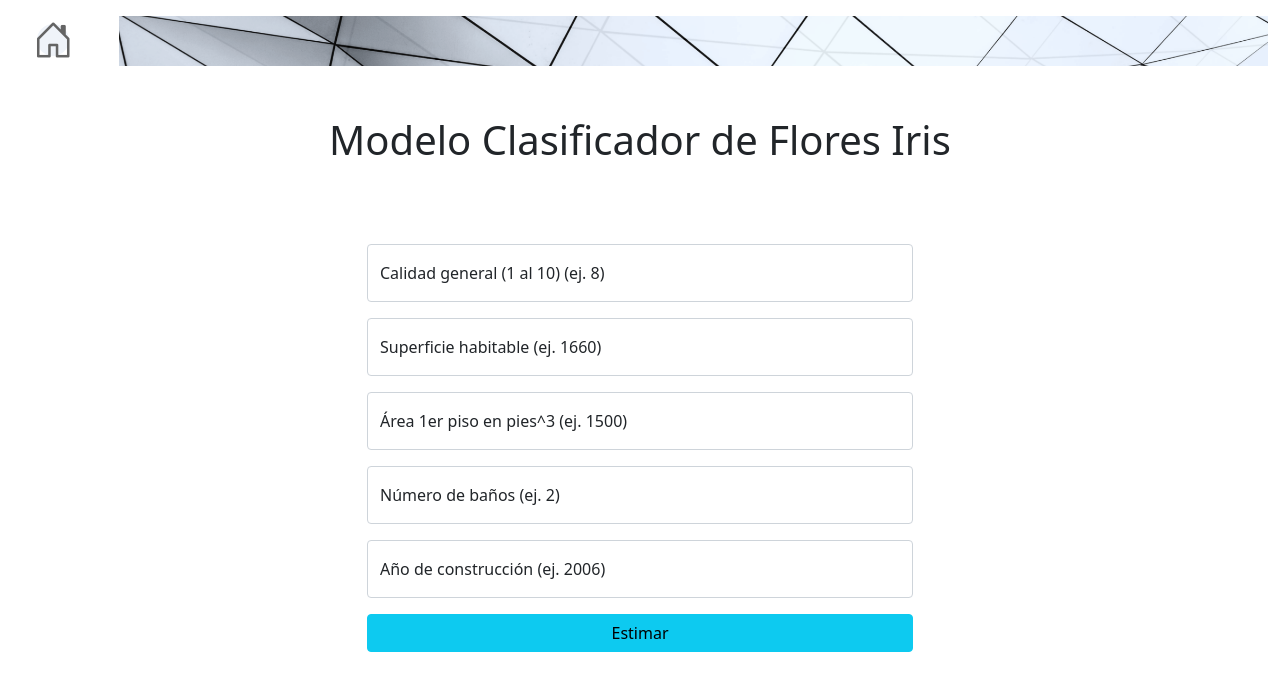
After one commit to heberth18/heberth-website, a Django app: page /casa/ in a window 1280 px wide. The commit adds this page. Shown: the top 691 px of the page. Run offline with Django 4.2, Linux system fonts and the light colour scheme; parts of the project's set-up code (start-up, migrations or seed data) failed here and were passed over.

Commit message:
modification html

```diff
--- /dev/null
+++ b/portfolio_app/templates/portfolio_app/casa.html
@@ -0,0 +1,136 @@
+{% load static %}
+
+<!DOCTYPE html>
+<html lang="en">
+<head>
+    <meta charset="UTF-8">
+    <meta http-equiv="X-UA-Compatible" content="IE=edge">
+    <meta name="viewport" content="width=device-width, initial-scale=1.0">
+
+    <!-- CSS / JS Externos -->
+    <link href="https://cdn.jsdelivr.net/npm/bootstrap@5.0.2/dist/css/bootstrap.min.css" rel="stylesheet" integrity="sha384-EVSTQN3/azprG1Anm3QDgpJLIm9Nao0Yz1ztcQTwFspd3yD65VohhpuuCOmLASjC" crossorigin="anonymous">
+    <link rel="stylesheet" href="https://cdn.jsdelivr.net/npm/bootstrap-icons@1.10.3/font/bootstrap-icons.css">
+    <script src="https://cdn.jsdelivr.net/npm/bootstrap@5.0.2/dist/js/bootstrap.bundle.min.js" integrity="sha384-MrcW6ZMFYlzcLA8Nl+NtUVF0sA7MsXsP1UyJoMp4YLEuNSfAP+JcXn/tWtIaxVXM" crossorigin="anonymous"></script>
+
+
+    <!-- CSS / JS Internos -->
+    <link rel="shortcut icon" type="image/png" href="{% static 'img/favicon.ico' %}"/>
+    <link rel="stylesheet" type="text/css" href="{% static 'css/style.css' %}">
+    <script src="{% static 'js/script.js' %}"></script>
+
+    <!-- Título de la página -->
+    <title>Heberth Caripá</title>
+</head>
+
+<body>
+
+    <div class="container-fluid">
+
+        <!-- Imagen del encabezado -->
+        <div class="row mb-1 " >
+            <div class="col-1 my-3 d-flex align-items-center justify-content-center">
+                <h1>
+                    <a target="" href="{% url 'index' %}" >
+                        <span class="icon-stack">
+                            <i class="bi bi-house-door" style="font-size: 2.5em"></i>
+                        </span>
+                    </a>
+                </h1>
+            </div>
+            <div class="col-md-11 my-3" >
+                <img src="{% static 'img/modern-art.png' %}"
+                    style="width: 100%; height: 50px; object-fit: cover;" >
+            </div>
+        </div>
+
+        <!-- Título del encabezado-->
+        <div class="row">
+            <div class="col-1"></div>
+            <div class="col-10 my-4">
+                <h1 class="text-center">Modelo Clasificador de Flores Iris</h1>
+            </div>
+            <div class="col-1"></div>
+        </div>
+
+        <!-- Contenido -->
+    <div class="container">
+
+        <!-- Nueva fila -->
+        <div class="row">
+
+            <!-- Columna izquierda vacía -->
+            <div class="col-3"></div>
+
+            <!-- Columna central -->
+            <div class="col-6 mt-5">
+                <div class="row">
+                    <br>
+                    <!-- Formulario -->
+                    <form method="post">
+                        {% csrf_token %}
+
+                        <!-- Campo 1: Calidad general del 1 al 10 (OverallQual) -->
+                        <div class="form-floating mb-3">
+                            <input type="number" name="OverallQual" class="form-control" id="OverallQual" step="1" placeholder="8" value="" min="1" max="10">
+                            <label for="OverallQual">Calidad general (1 al 10) (ej. 8)</label>
+                        </div>
+
+                        <!-- Campo 2: Superficie habitable (GrLivArea) -->
+                        <div class="form-floating mb-3">
+                            <input type="number" name="GrLivArea" class="form-control" id="GrLivArea" step="1" placeholder="1660" value="">
+                            <label for="GrLivArea">Superficie habitable (ej. 1660)</label>
+                        </div>
+
+                        <!-- Campo 3: Área en pies cuadrados del 1er piso (1stFlrSF) -->
+                        <div class="form-floating mb-3">
+                            <input type="number" name="1stFlrSF" class="form-control" id="1stFlrSF" step="1" placeholder="1500" value="">
+                            <label for="1stFlrSF">Área 1er piso en pies^3 (ej. 1500)</label>
+                        </div>
+
+                        <!-- Campo 4: Número de baños (FullBath) -->
+                        <div class="form-floating mb-3">
+                            <input type="number" name="FullBath" class="form-control" id="FullBath" step="1" placeholder="2" value="">
+                            <label for="FullBath">Número de baños (ej. 2)</label>
+                        </div>
+
+                        <!-- Campo 5: Año de construcción (YearBuilt) -->
+                        <div class="form-floating mb-3">
+                            <input type="number" name="YearBuilt" class="form-control" id="YearBuilt" step="1" placeholder="2006" value="">
+                            <label for="YearBuilt">Año de construcción (ej. 2006)</label>
+                        </div>
+
+                        <!-- Botón submit -->
+                        <button type="submit" class="btn btn-info text-center w-100">Estimar</button>
+                    </form>
+                </div>
+            </div>
+
+            <!-- Columna derecha vacía -->
+            <div class="col-3"></div>
+
+        </div>
+
+        <br>
+
+        <!-- Nueva fila -->
+        <!-- Etiqueta con la predicción (solo aparece si existe la etiqueta) -->
+        {% if pred_label %}
+        <div class="row text-center mt-5">
+            <h4>El precio estimado es:</h4>
+            <br>
+            <div class="col-3"></div>
+            <div class="col-6">
+                <div class="alert alert-info" role="alert">
+                    <h4>{{ pred_label }}</h4>
+                </div>
+            </div>
+            <div class="col-3"></div>
+        </div>
+        {% endif %}
+
+    </div>
+</div>
+</body>
+
+
+</html>
--- a/portfolio_app/templates/portfolio_app/iris.html
+++ b/portfolio_app/templates/portfolio_app/iris.html
@@ -19,7 +19,7 @@
     <script src="{% static 'js/script.js' %}"></script>
 
     <!-- Título de la página -->
-    <title>Erick Hernández</title>
+    <title>Heberth Caripá</title>
 </head>
 
 <body>
@@ -83,7 +83,7 @@
                         <!-- Campo 3: Largo del pétalo (plength) -->
                         <div class="form-floating mb-3">
                             <input type="number" name="plength" class="form-control" id="petal-length" step=".1" placeholder="1.0" value="">
-                            <label for="petal-length">Ingresa largo del sépalo</label>
+                            <label for="petal-length">Ingresa largo del pétalo</label>
                         </div>
 
                         <!-- Campo 4: Ancho del pétalo (pwidth) -->
--- a/portfolio_app/urls.py
+++ b/portfolio_app/urls.py
@@ -4,4 +4,5 @@ from . import views
 urlpatterns = [
     path('', views.index, name='index'),
     path('iris/', views.iris, name='iris'),
+    path('casa/', views.casa, name='casa'),
 ]
--- a/portfolio_app/views.py
+++ b/portfolio_app/views.py
@@ -7,6 +7,11 @@ import numpy as np
 filename = 'static/classification_svc_sklearn_1_2_2.pickle'
 with open(filename, 'rb') as f:
     loaded_model_classification = pickle.load(f)
+
+    filename = 'static/regression_rf_sklearn_1_2_2.pickle'
+with open(filename, 'rb') as f:
+    loaded_model_regression = pickle.load(f)
+
 
 
     # Vista Index
@@ -38,14 +43,39 @@ def iris(request):
         y_pred = int(loaded_model_classification.predict(x_new))
 
         dictionary = {0:('Iris Setosa', 'iris-setosa.png'),
-                      1:('Iris Versicolor', 'iris-versicolor.png'),
-                      2:('Iris Virginica', 'iris-virginica.png')}
+                    1:('Iris Versicolor', 'iris-versicolor.png'),
+                    2:('Iris Virginica', 'iris-virginica.png')}
 
         pred_label = dictionary[y_pred][0]
         pred_image_name = dictionary[y_pred][1]
 
     template = 'portfolio_app/iris.html'
     context = {'pred_label': pred_label,
-               'pred_image_name': pred_image_name}
+                'pred_image_name': pred_image_name}
 
     return render(request, template, context)
+
+
+# Vista Casa
+def casa(request):
+
+    pred_label = ""
+
+    if request.method == "POST":
+
+        overall_quality = int(request.POST.get('OverallQual'))
+        above_ground_living_area = int(request.POST.get('GrLivArea'))
+        first_floor_sf = int(request.POST.get('1stFlrSF'))
+        full_bath = int(request.POST.get('FullBath'))
+        year_built = int(request.POST.get('YearBuilt'))
+
+        lista_casa = [overall_quality, above_ground_living_area, first_floor_sf, full_bath, year_built]
+        x_new = np.array([lista_casa])
+        y_pred = float(loaded_model_regression.predict(x_new))
+
+        pred_label = f"{y_pred:.2f}"
+
+    template = 'portfolio_app/casa.html'
+    context = {'pred_label': pred_label}
+
+    return render(request, template, context)
--- a/project/settings.py
+++ b/project/settings.py
@@ -114,9 +114,13 @@ USE_TZ = True
 # Static files (CSS, JavaScript, Images)
 # https://docs.djangoproject.com/en/4.1/howto/static-files/
 
-STATIC_URL = "static/"
+STATIC_URL = '/static/'
+STATICFILES_DIRS = [
+    os.path.join(BASE_DIR, 'static'),
+]
 
 # Tell Django to copy static assets into a path called `staticfiles` (this is specific to Render)
+
 STATIC_ROOT = os.path.join(BASE_DIR, 'staticfiles')
 # Enable the WhiteNoise storage backend, which compresses static files to reduce disk use
 # and renames the files with unique names for each version to support long-term caching
```
Also changed, not shown: portfolio_app/templates/portfolio_app/index.html (+17 -12 lines), 1 other file.
